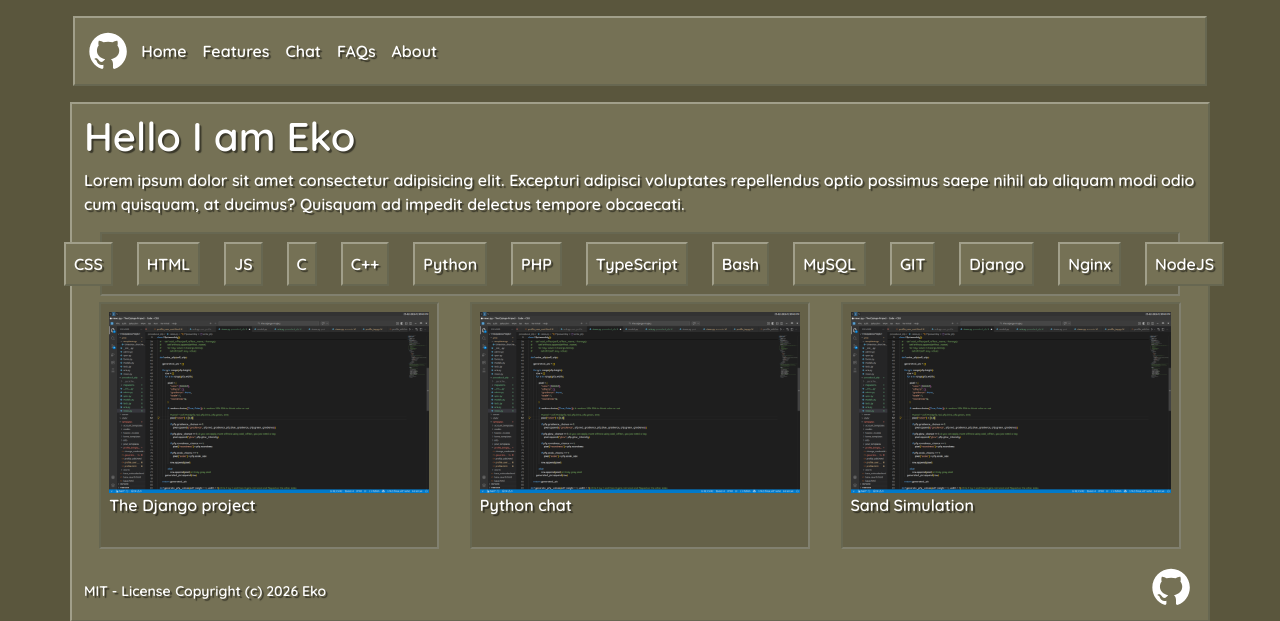
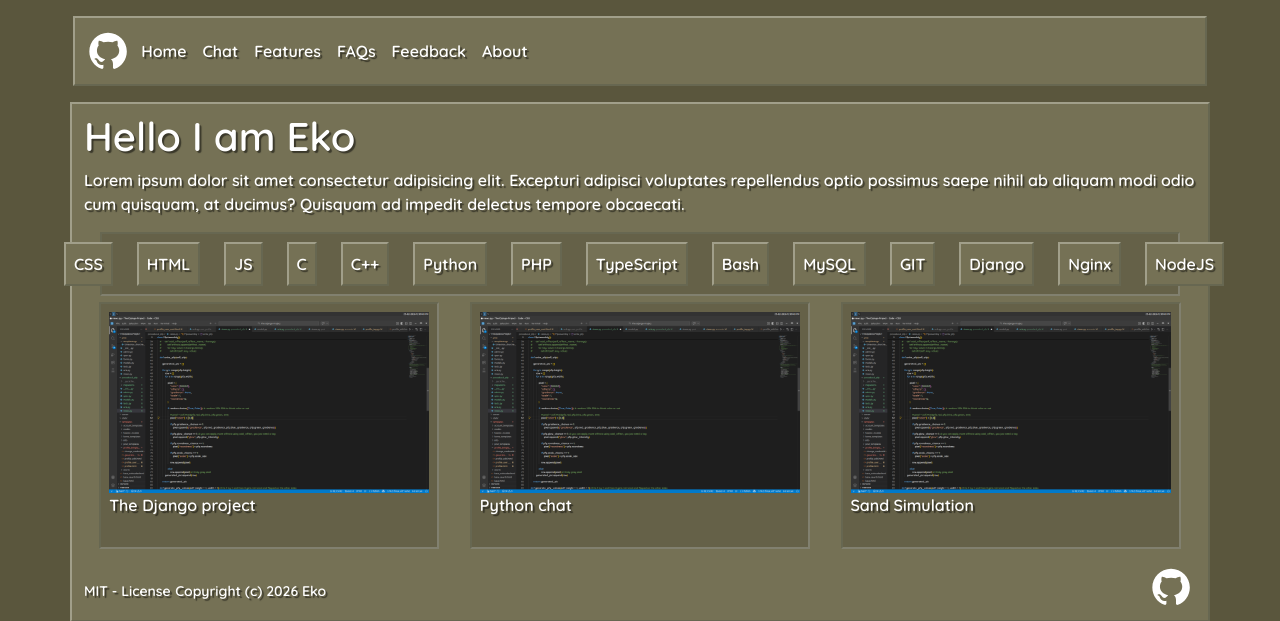
Before and after one commit to zekaekop/Portfolio, a Django app: page / in a window 1280 px wide. Shown: the top 621 px of the page. Run offline with Django 5.2, Linux system fonts and the light colour scheme; some libraries are stand-ins or nearby versions.

Commit message:
Added navbar links correctly

```diff
--- a/templates/navbar.html
+++ b/templates/navbar.html
@@ -4,11 +4,13 @@
     <li><a href="/" class="nav-link px-2 text-white">Home</a></li>
 
     {% if request.user == request.user.is_superuser%}
-        <li><a href="#" class="nav-link px-2 text-white">Admin panel</a></li>
+        <li><a href="{% url 'admin_panel'%}" class="nav-link px-2 text-white">Admin panel</a></li>
     {% endif %}
 
-    <li><a href="#" class="nav-link px-2 text-white">Features</a></li>
-    <li><a href="#" class="nav-link px-2 text-white">Chat</a></li>
-    <li><a href="#" class="nav-link px-2 text-white">FAQs</a></li>
-    <li><a href="#" class="nav-link px-2 text-white">About</a></li>
+    <li><a href="{% url 'chat'%}" class="nav-link px-2 text-white">Chat</a></li>
+    <li><a href="{% url 'features'%}" class="nav-link px-2 text-white">Features</a></li>
+    <li><a href="{% url 'faq'%}" class="nav-link px-2 text-white">FAQs</a></li>
+    <li><a href="{% url 'feedback'%}" class="nav-link px-2 text-white">Feedback</a></li>
+    <li><a href="{% url 'about'%}" class="nav-link px-2 text-white">About</a></li>
+
 </ul>
```
